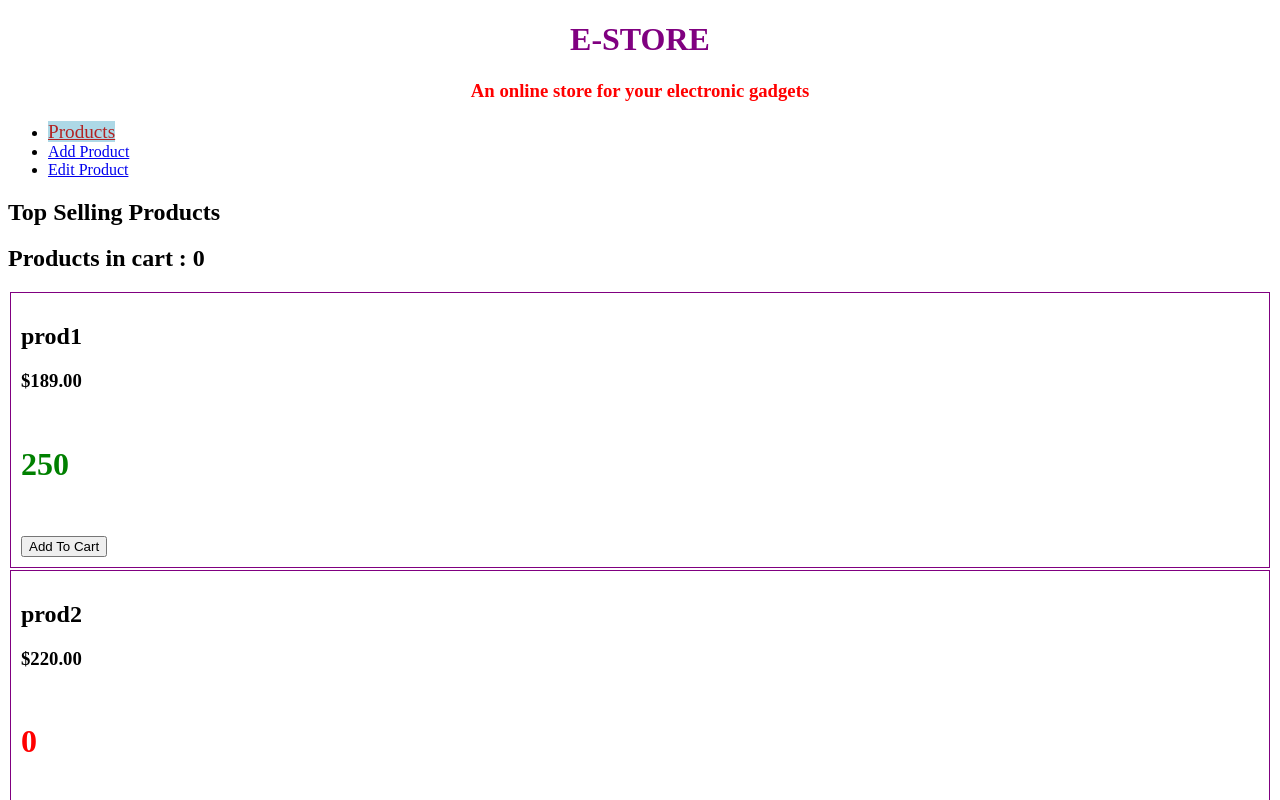
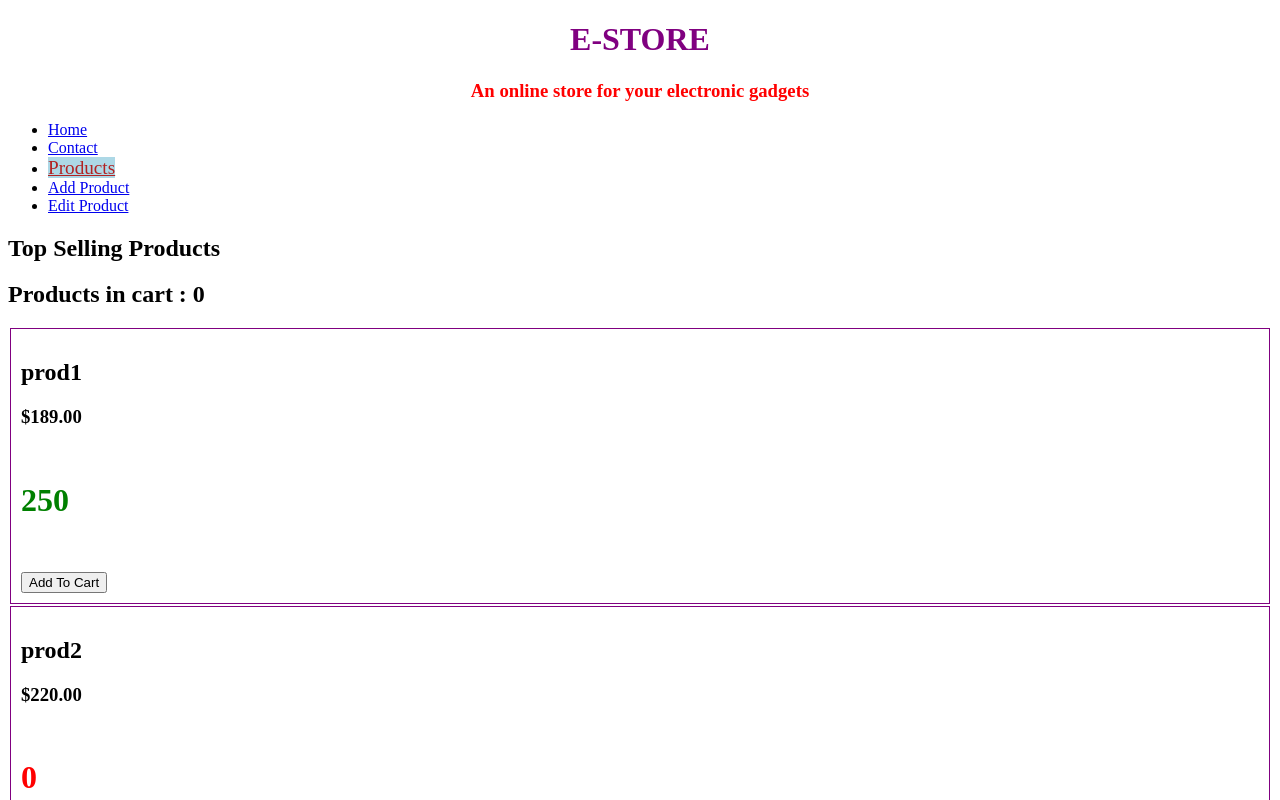
Before and after one commit to baluragala/mean-jan27-feb25, an Angular app in the folder e-store/: page /products in a window 1280 px wide. Shown: the top 800 px of the page. Built offline with nearby package versions, Linux system fonts and the light colour scheme.

Commit message:
router 2

```diff
--- a/e-store/src/app/shared/header.component.html
+++ b/e-store/src/app/shared/header.component.html
@@ -2,6 +2,12 @@
 <h3 class="app-subhead">{{subHeading}}</h3>
 <nav>
   <ul>
+    <li>
+      <a routerLink="/home" routerLinkActive="active">Home</a>
+    </li>
+    <li>
+      <a routerLink="/contact" routerLinkActive="active">Contact</a>
+    </li>
     <li>
       <a routerLink="/products" routerLinkActive="active">Products</a>
     </li>
```
